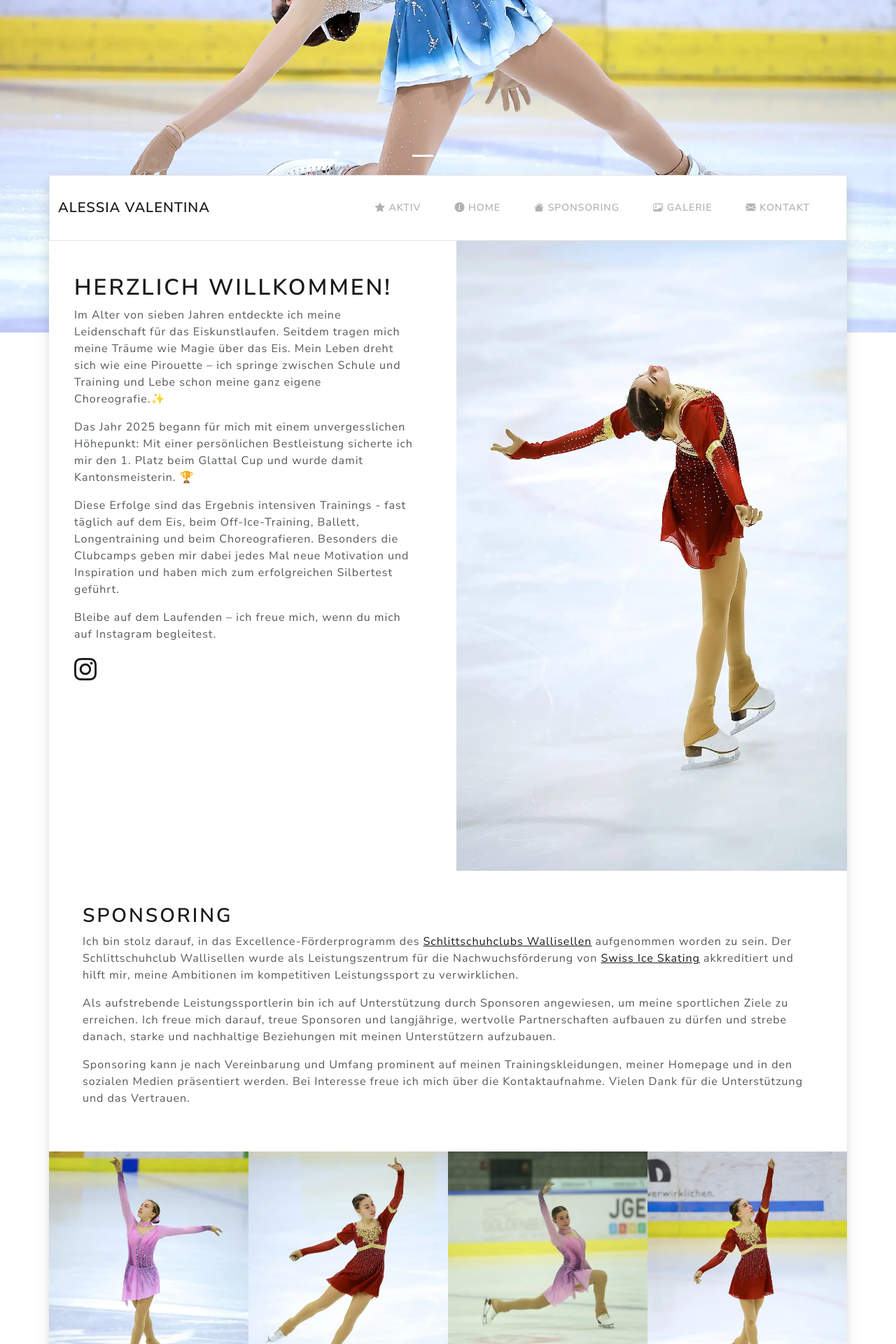
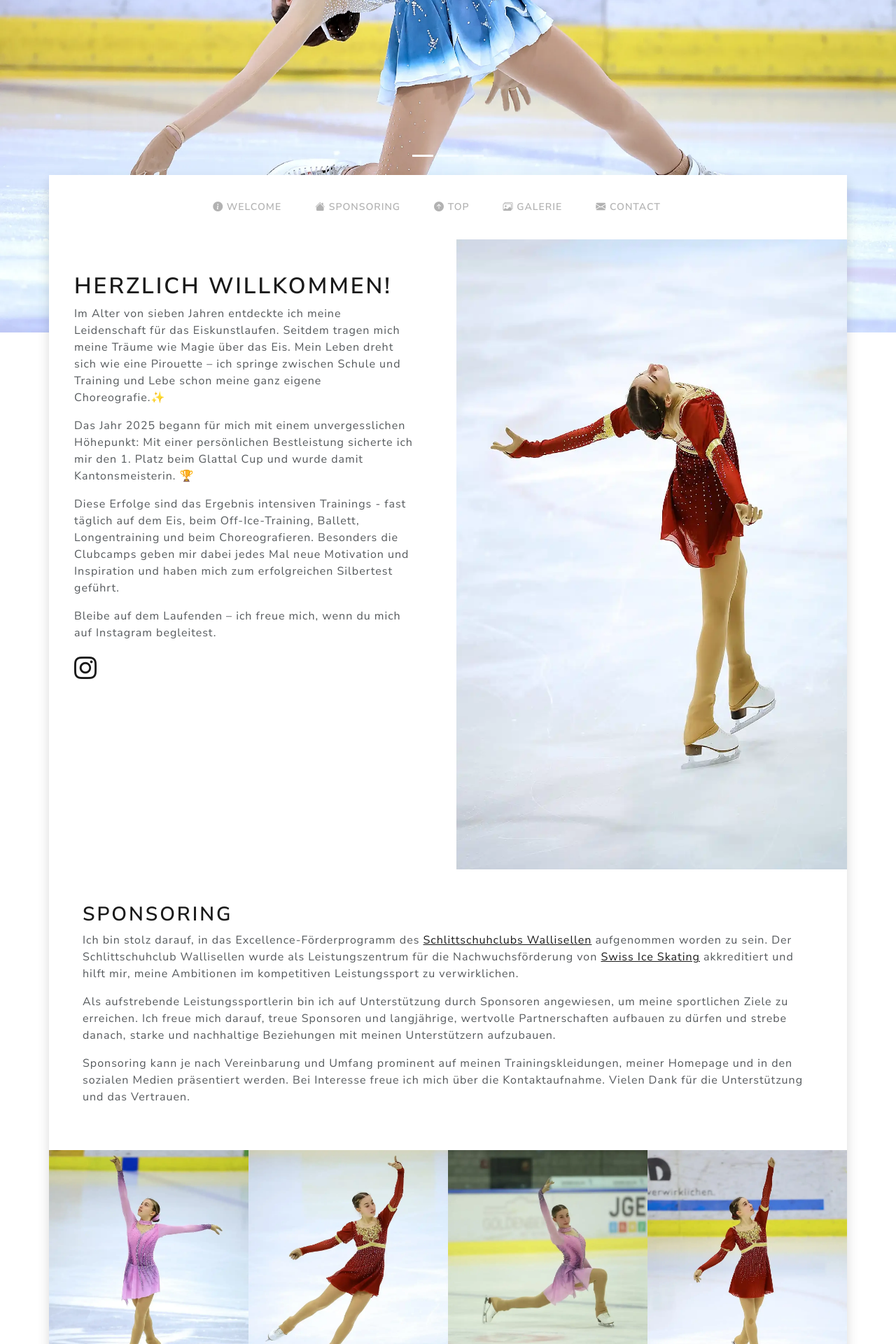
Before and after one commit to flavioaiello/3e2c7395a0ed6e61989d9d6b05156f06a7a27504, a Jekyll site: the page built from index.html, in a window 1280 px wide. Shown: the part 425-2345 px from the top of the page at 70% size. Built offline with Jekyll 4.4.1, drawn with Linux system fonts in a browser that asks for light colours; nearby versions of some CDN libraries.

Commit message:
tweak navigation

```diff
--- a/_config.yml
+++ b/_config.yml
@@ -19,11 +19,7 @@ markdown: kramdown
 
 # Navigation
 navigation:
-  - name: "Aktiv"
-    link: "#"
-    icon: "bi-star-fill"
-    aria_label: "Aktiv"
-  - name: "Home"
+  - name: "Welcome"
     link: "#welcome"
     icon: "bi-info-circle-fill"
     aria_label: "Home"
@@ -31,11 +27,15 @@ navigation:
     link: "#sponsoring"
     icon: "bi-house-fill"
     aria_label: "Sponsoring"
+  - name: "Top"
+    link: "#"
+    icon: "bi-arrow-up-circle-fill"
+    aria_label: "Aktiv"
   - name: "Galerie"
     link: "#gallery"
     icon: "bi-images"
     aria_label: "Galerie"
-  - name: "Kontakt"
+  - name: "Contact"
     link: "#contact"
     icon: "bi-envelope-fill"
     aria_label: "Kontakt"
--- a/_layouts/default.html
+++ b/_layouts/default.html
@@ -77,14 +77,13 @@
   </header>
 
   <main class="container shadow p-0">
-    <nav class="navbar navbar-expand-lg navbar-light bg-light sticky-top">
+    <nav class="navbar navbar-expand-lg navbar-light bg-light sticky-top border-0">
       <div class="container-fluid">
-        <a class="navbar-brand" href="#">Alessia Valentina</a>
         <button class="navbar-toggler" type="button" data-bs-toggle="collapse" data-bs-target="#navbarNav" aria-controls="navbarNav" aria-expanded="false" aria-label="Toggle navigation">
           <span class="navbar-toggler-icon"></span>
         </button>
         <div class="collapse navbar-collapse" id="navbarNav">
-          <ul class="navbar-nav ms-auto">
+          <ul class="navbar-nav mx-auto">
             {% for item in site.navigation %}
             <li class="nav-item">
               <a class="nav-link" href="{{ item.link }}" aria-label="{{ item.aria_label }}">
```
